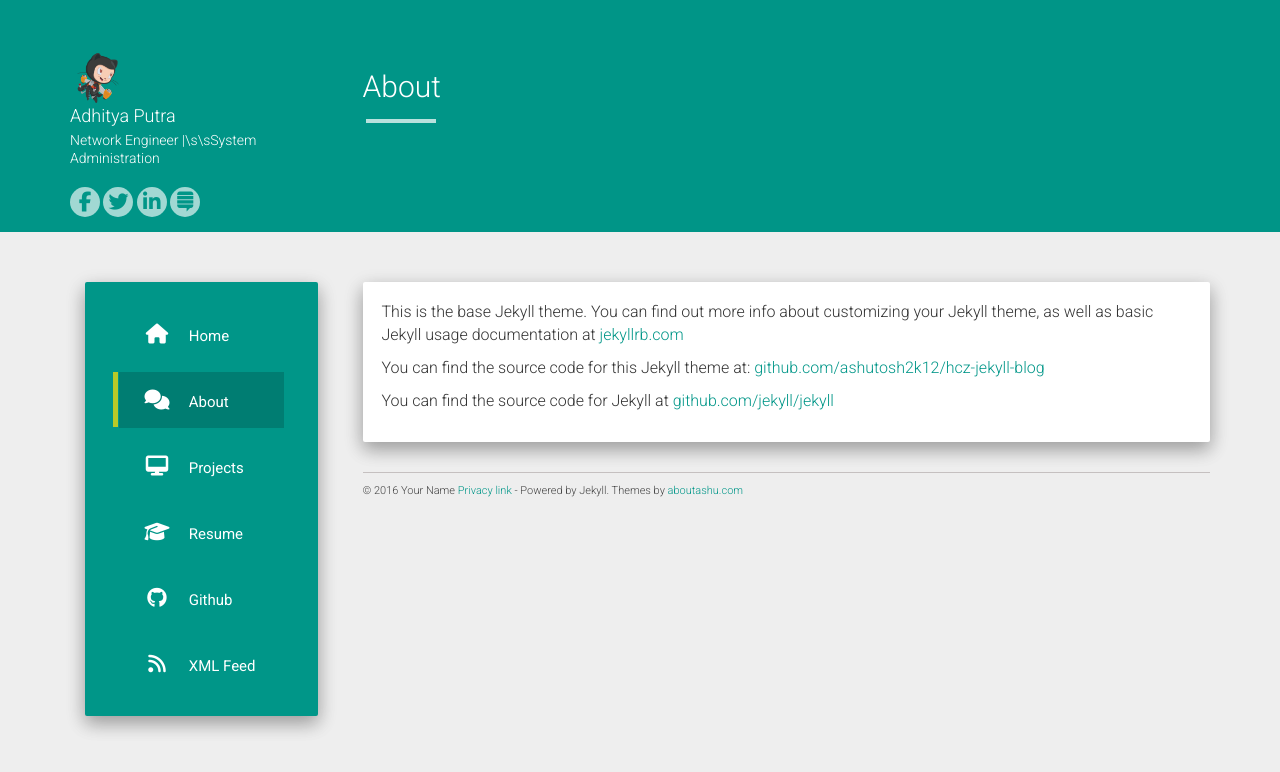
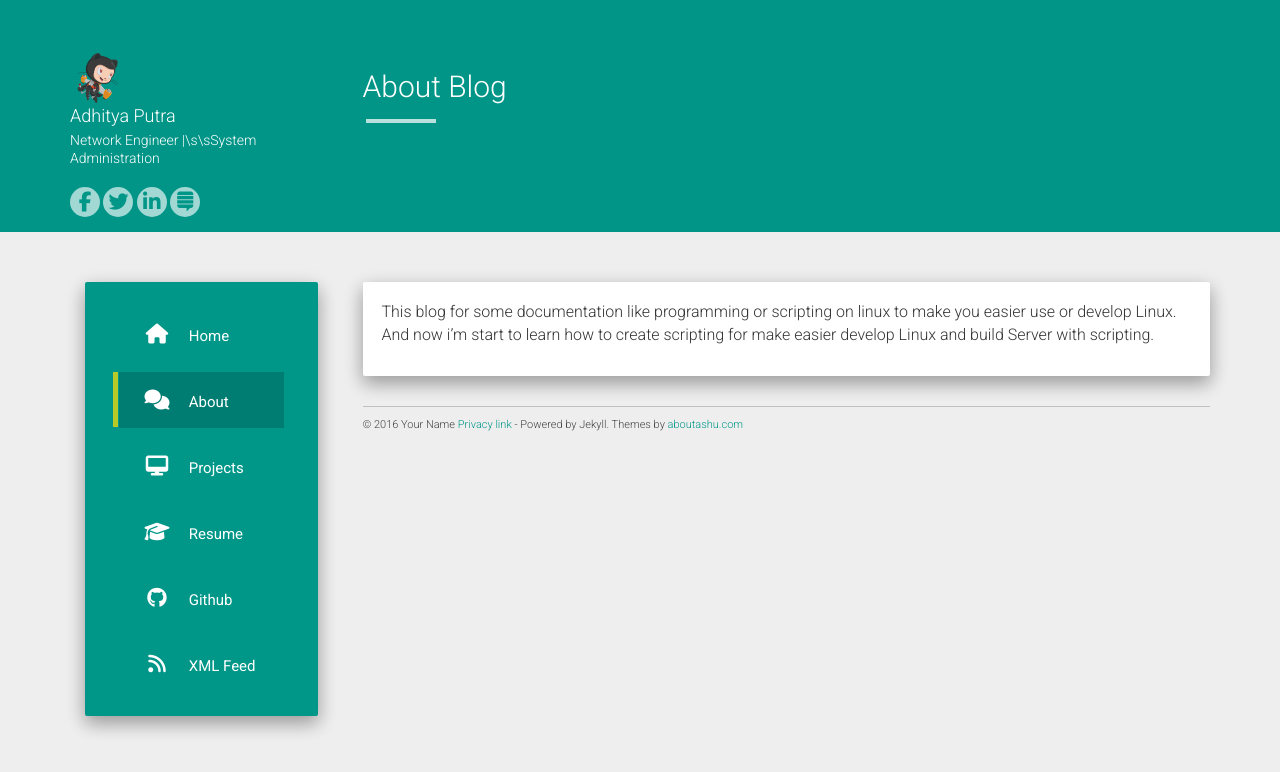
Before and after one commit to Arllio/idnewbie.github.io, a Jekyll site: the page built from about.md, in a window 1280 px wide. Shown: the top 772 px of the page. Built offline with Jekyll 4.4.1, drawn with Linux system fonts in a browser that asks for light colours; nearby versions of some CDN libraries.

Commit message:
Update about.md

```diff
--- a/about.md
+++ b/about.md
@@ -1,11 +1,7 @@
 ---
 layout: page
-title: About
+title: About Blog
 permalink: /about/
 ---
 
-This is the base Jekyll theme. You can find out more info about customizing your Jekyll theme, as well as basic Jekyll usage documentation at [jekyllrb.com](http://jekyllrb.com/)
-
-You can find the source code for this Jekyll theme at: [github.com/ashutosh2k12/hcz-jekyll-blog](https://github.com/ashutosh2k12/hcz-jekyll-blog)
-
-You can find the source code for Jekyll at [github.com/jekyll/jekyll](https://github.com/jekyll/jekyll)
+This blog for some documentation like programming or scripting on linux to make you easier use or develop Linux. And now i'm start to learn how to create scripting for make easier develop Linux and build Server with scripting.
```
